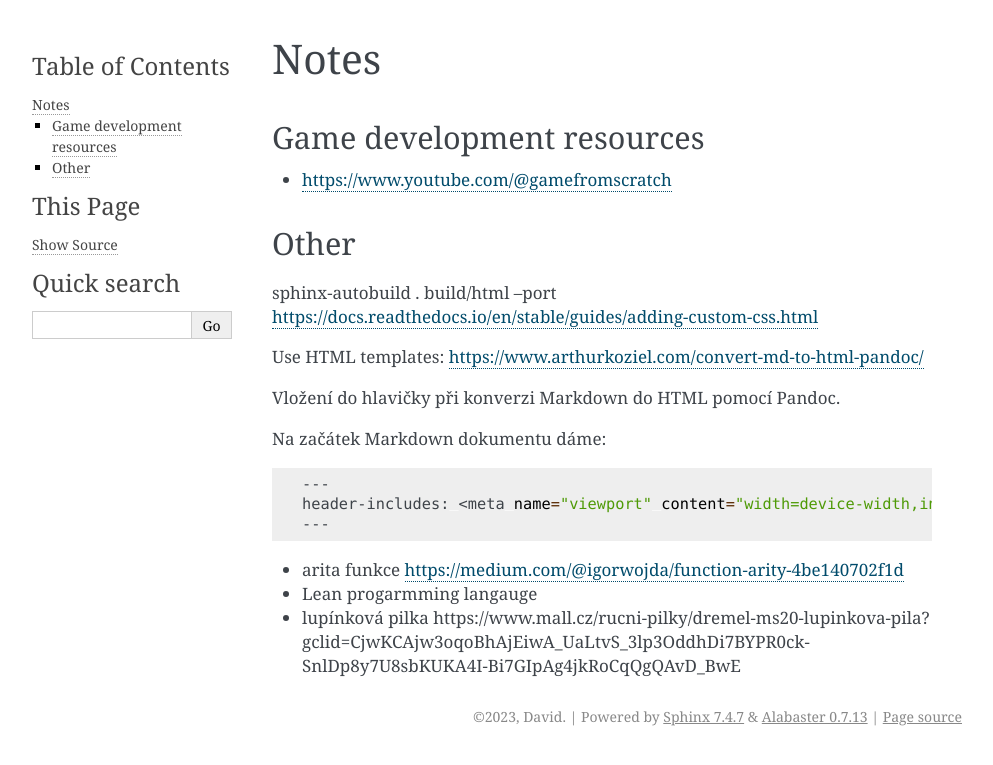
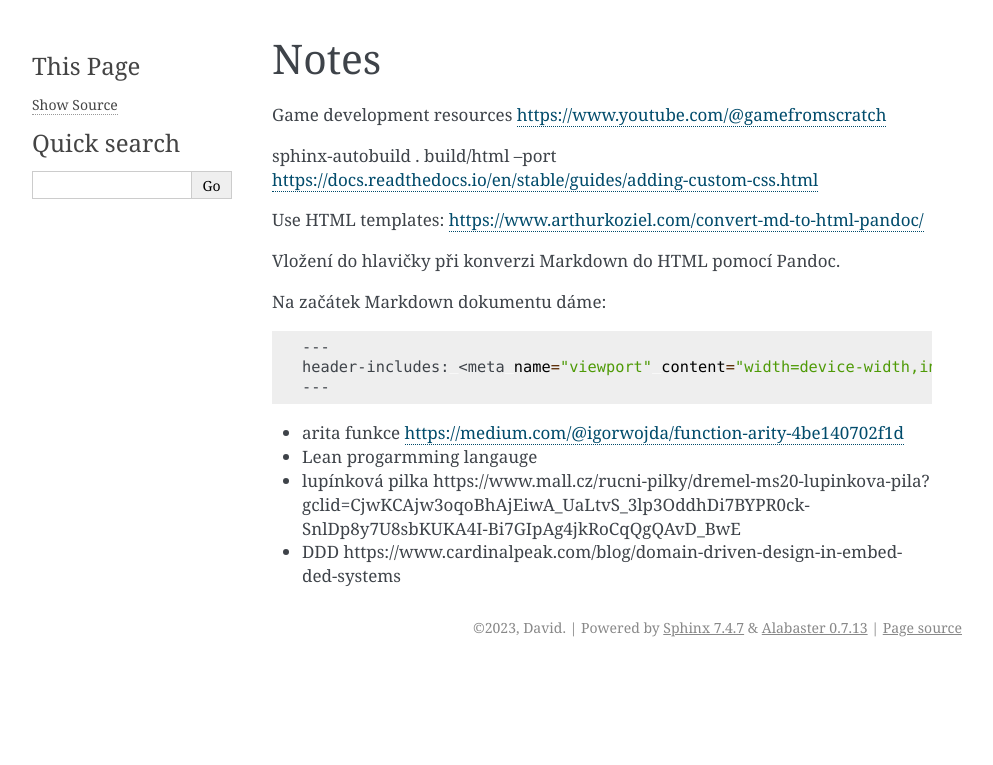
Before and after one commit to wavelet-space/vault, a Sphinx documentation site: the page built from source/notes/230914.md, in a window 1280 px wide. Shown: the top 765 px of the page, without its empty margins (148-1141 px from the left). Built offline with Sphinx 7.4.7, drawn with Linux system fonts in a browser that asks for light colours.

Commit message:
Update notes

```diff
--- a/source/notes/230914.md
+++ b/source/notes/230914.md
@@ -1,10 +1,5 @@
 # Notes
-
-## Game development resources
-
-- <https://www.youtube.com/@gamefromscratch>
-
-## Other
+Game development resources <https://www.youtube.com/@gamefromscratch>
 
 sphinx-autobuild . build/html --port <port>
 <https://docs.readthedocs.io/en/stable/guides/adding-custom-css.html>
@@ -26,3 +21,5 @@ header-includes: <meta name="viewport" content="width=device-width,initial-scale
 
 
 - lupínková pilka https://www.mall.cz/rucni-pilky/dremel-ms20-lupinkova-pila?gclid=CjwKCAjw3oqoBhAjEiwA_UaLtvS_3lp3OddhDi7BYPR0ck-SnlDp8y7U8sbKUKA4I-Bi7GIpAg4jkRoCqQgQAvD_BwE
+
+- DDD https://www.cardinalpeak.com/blog/domain-driven-design-in-embedded-systems
```
